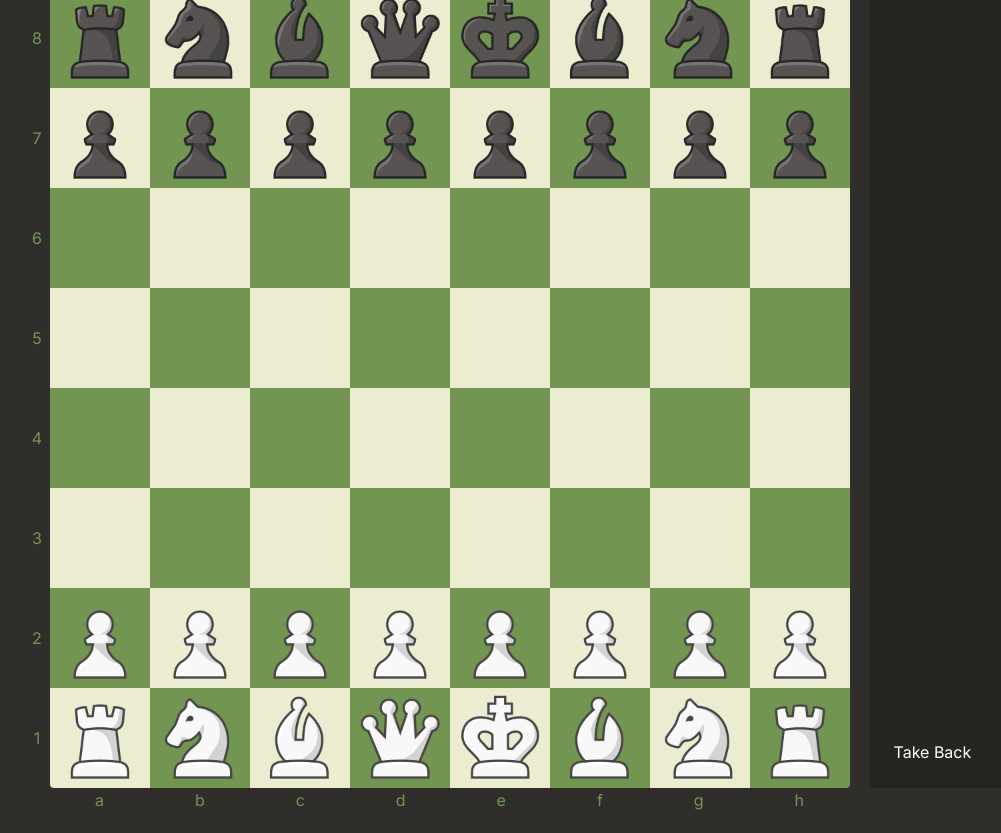
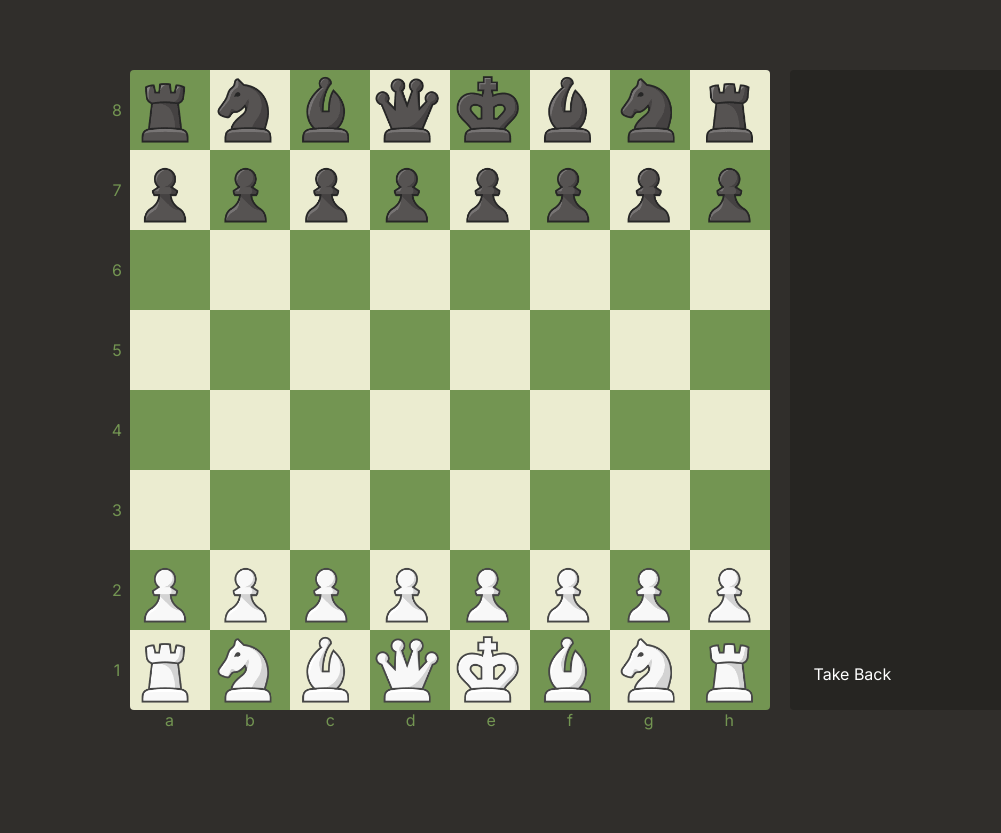
Before and after one commit to MarcosCamara01/chess-game, a Next.js app: page / in a window 1280 px wide. Shown: the whole page, without its empty margins (43-1044 px from the left). After the commit the page ends 800 px from the top, so only its background shows below. Built offline with nearby package versions, Linux system fonts and the light colour scheme.

Commit message:
smaller board size

```diff
--- a/src/app/globals.css
+++ b/src/app/globals.css
@@ -8,7 +8,7 @@
   --secondary-foreground: #262522;
   --tertiary-foreground: #4B4847;
 
-  --tile-size: 100px;
+  --tile-size: 80px;
   --light-tile: #EBECD0;
   --dark-tile: #739552;
   --highlight: rgba(0, 0, 0, .3);
--- a/src/components/Pieces/Piece.tsx
+++ b/src/components/Pieces/Piece.tsx
@@ -51,8 +51,8 @@ const Piece = ({ rank, file, piece }: PieceInfo) => {
             onDragStart={onDragStart}
             onDragEnd={onDragEnd}
             alt={piece}
-            width={100}
-            height={100}
+            width={85}
+            height={85}
             style={{ transform: `translate(${translationX}%, ${translationY}%)` }}
         />
     );
--- a/src/components/Popup/PromotionBox/PromotionBox.tsx
+++ b/src/components/Popup/PromotionBox/PromotionBox.tsx
@@ -33,7 +33,7 @@ const PromotionBox = ({ onClosePopup }: PromotionBoxProps) => {
     }
 
     return (
-        <div className="absolute flex top-0 left-[25%] border-8 border-light-tile w-1/2 min-h-[110px] bg-light-tile shadow-custom">
+        <div className="absolute flex items-center top-0 left-[25%] border-8 border-light-tile w-1/2 min-h-[110px] bg-light-tile shadow-custom">
             {options.map(option => (
                 <div
                     key={option}
@@ -44,8 +44,8 @@ const PromotionBox = ({ onClosePopup }: PromotionBoxProps) => {
                         onClick={() => onClick(option)}
                         src={`/pieces/${color}${option}.png`}
                         alt={color + option}
-                        width={100}
-                        height={100}
+                        width={85}
+                        height={85}
                     />
                 </div>
             )
--- a/tailwind.config.ts
+++ b/tailwind.config.ts
@@ -45,7 +45,7 @@ const config: Config = {
         '25-cols-800': 'repeat(8, var(--tile-size))'
       },
       gridTemplateRows: {
-        '25-rows-800': 'repeat(8, 100px)',
+        '25-rows-800': 'repeat(8, var(--tile-size))',
       },
     },
   },
```
